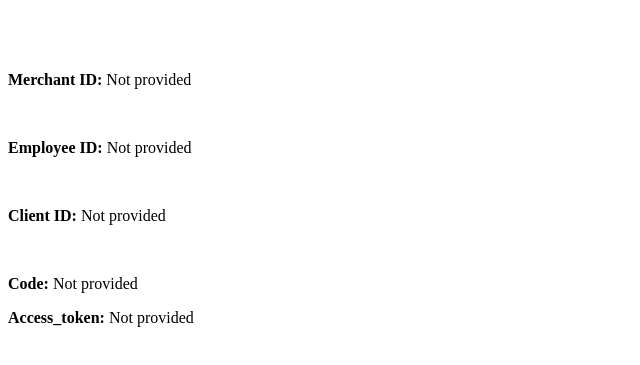
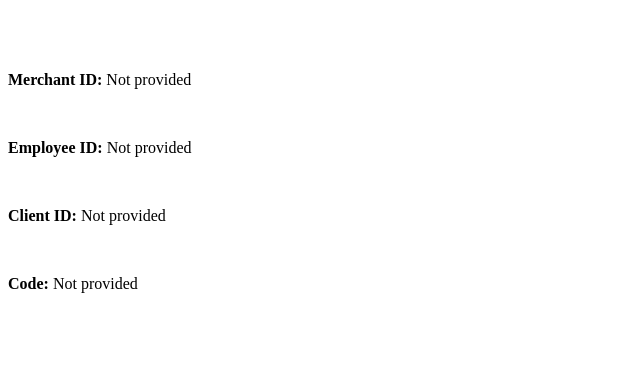
Before and after one commit to cd-work-stuff/cd-work-stuff.github.io, a plain HTML site: page index.html in a window 1280 px wide. Shown: the part 87-452 px from the top of the page, without its empty margins (0-640 px from the left). Drawn offline with Linux system fonts and the light colour scheme.

Commit message:
Update index.html

```diff
--- a/index.html
+++ b/index.html
@@ -17,8 +17,8 @@
         merchant_id: params.get('merchant_id'),
         employee_id: params.get('employee_id'),
         client_id: params.get('client_id'),
-        code: params.get('code'),
-        access_token: params.get('access_token')
+        code: params.get('code')
+
       };
     }
 
@@ -32,7 +32,6 @@
       <p><strong>Employee ID:</strong> ${parsedParams.employee_id || 'Not provided'}</p>
       <p><strong>Client ID:</strong> ${parsedParams.client_id || 'Not provided'}</p>
       <p><strong>Code:</strong> ${parsedParams.code || 'Not provided'}</p>
-      <p><strong>Access_token:</strong> ${parsedParams.access_token || 'Not provided'}</p>
     `;
   </script>
 </body>
```
